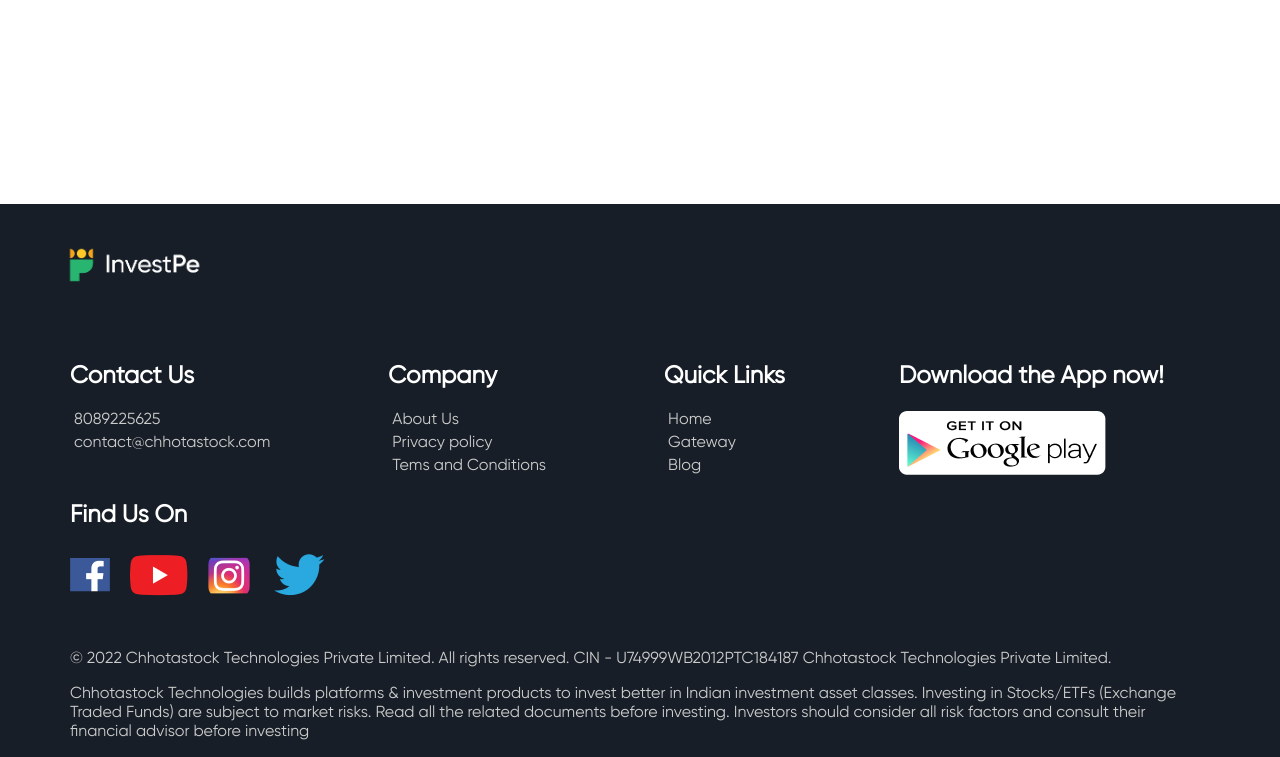
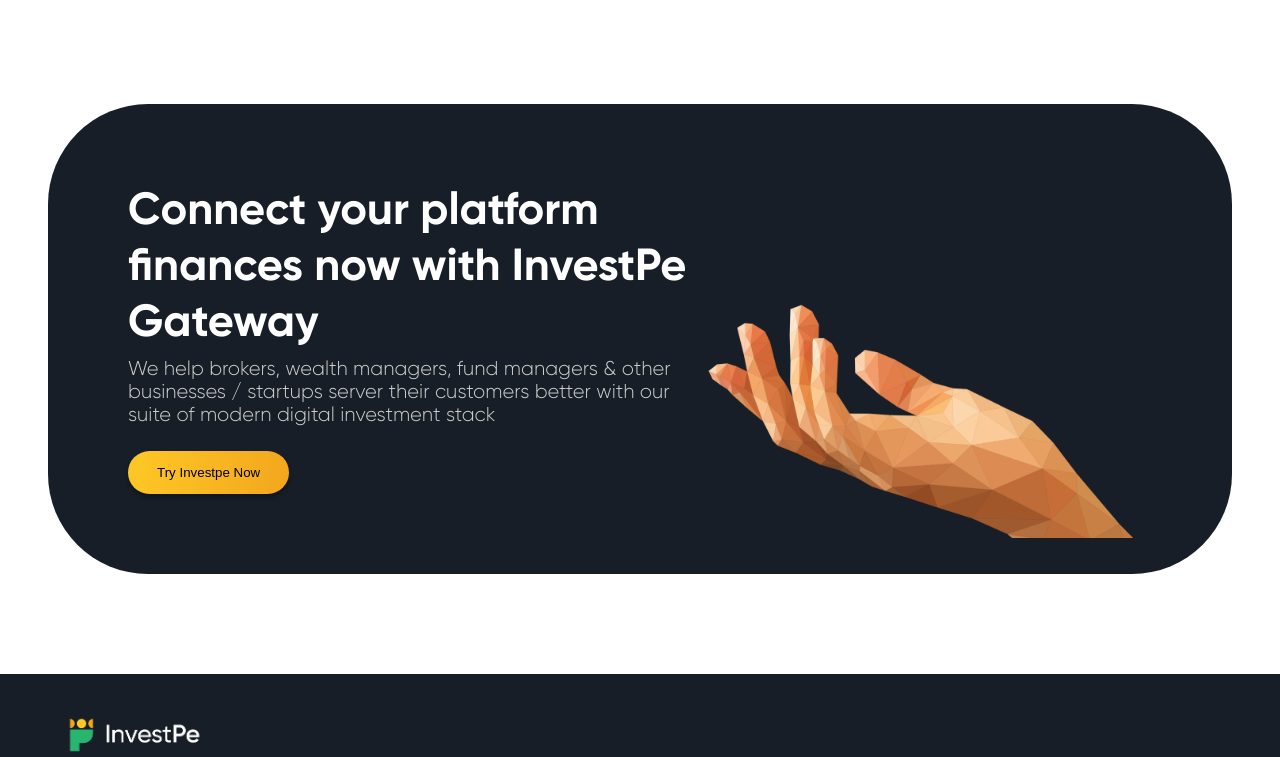
Before and after one commit to Atomic-Hiroto/investpe, a React (Create React App) app in the folder investpeapp/: page /gateway in a window 1280 px wide. Shown: the part 927-1684 px from the top of the page. Built offline with nearby package versions, Linux system fonts and the light colour scheme.

Commit message:
Banner added

```diff
--- /dev/null
+++ b/investpeapp/src/components/Banner.jsx
@@ -0,0 +1,20 @@
+import React from 'react'
+import styles from '../styles/Gateway.module.css'
+import hand from '../images/hand.png'
+
+export default function Banner() {
+  return (
+    <div className={styles.banner}>
+        <div>
+            <div>
+            <p>Connect your platform finances now with InvestPe Gateway</p>
+            <p>We help brokers, wealth managers, fund managers & other businesses / startups server their customers better with our suite of modern digital investment stack</p>
+            <button>Try Investpe Now</button>
+            </div>
+            <div>
+                <img src={hand} />
+            </div>
+        </div>
+    </div>
+  )
+}
--- a/investpeapp/src/pages/Gateway.jsx
+++ b/investpeapp/src/pages/Gateway.jsx
@@ -3,6 +3,7 @@
 import Footer from '../components/Footer'
 import GateNav from '../components/GateNav'
 import GateHero from '../components/GateHero'
+import Banner from '../components/Banner'
 
 export default function Gateway() {
   return (
@@ -10,6 +11,7 @@
     <Ticker />
     <GateNav />
     <GateHero />
+    <Banner />
     <Footer />
     </>
   )
--- a/investpeapp/src/styles/Gateway.module.css
+++ b/investpeapp/src/styles/Gateway.module.css
@@ -85,7 +85,7 @@
     background-color: white;
     width: 65%;
     border: 1px solid lightgray;
-    z-index: 1;
+    z-index: 10;
 }
 
 .dropdown-content h2 {
@@ -236,13 +236,56 @@
 
 
 .cards>div:nth-child(3) {
-    z-index: 3;
+    z-index: 1;
 }
 
 .cards>div:nth-child(2) {
-    z-index: 2;
+    z-index: 1;
 }
-
 .cards>div:nth-child(1) {
     z-index: 1;
 }
+
+/* Banner */
+.banner{
+    display: flex;
+    justify-content: center;
+    font-family: 'Gilroy-Light';
+}
+
+.banner > div{
+    border-radius: 100px;
+    background: #171E27;
+    width: 80%;
+    padding: 80px;
+    display: flex;
+}
+
+.banner > div:first-of-type > div > p:first-of-type{
+    color: white;
+    font-size: 45px;
+    font-family: 'Gilroy-Bold';
+    margin: 0px;
+}
+
+.banner > div:first-of-type > div > p:nth-of-type(2){
+    color: #CECECE;
+    font-size: 20px;
+    margin: 5px 0px;
+}
+
+.banner > div:first-of-type > div button{
+    border-radius: 35px;
+    background: linear-gradient(99deg, #FEC826 0%, #F3A61D 100%);
+    box-shadow: 0px 4px 4px 0px rgba(0, 0, 0, 0.25);
+    padding: 14px 29px;
+    border: 0px;
+    margin-top: 20px;
+}
+
+.banner > div > div:last-of-type > img{
+    width: 450px;
+    position: relative;
+    bottom: -85px;
+    right: 0px;
+}
```
Also changed, not shown: investpeapp/src/images/hand.png (added).
